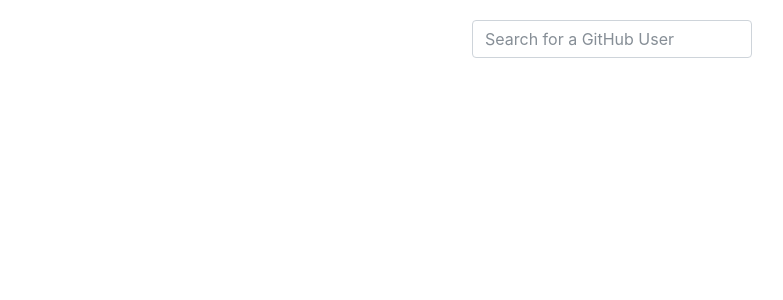
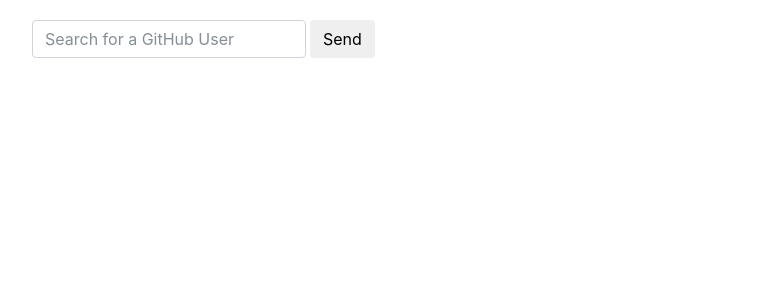
Before and after one commit to Talkingbaby/githome, a React (Create React App) app: page / in a window 1280 px wide. Shown: the top 300 px of the page, without its empty margins (4-787 px from the left). Built offline with nearby package versions, Linux system fonts and the light colour scheme.

Commit message:
search switched to button submit

```diff
--- a/public/index.html
+++ b/public/index.html
@@ -8,6 +8,7 @@
       manifest.json provides metadata used when your web app is added to the
       homescreen on Android. See https://developers.google.com/web/fundamentals/engage-and-retain/web-app-manifest/
     -->
+    <script src="https://use.fontawesome.com/004a2d566f.js"></script>
     <link rel="manifest" href="%PUBLIC_URL%/manifest.json">
     <link rel="stylesheet" href="https://maxcdn.bootstrapcdn.com/bootstrap/4.0.0-beta.2/css/bootstrap.min.css" integrity="sha384-PsH8R72JQ3SOdhVi3uxftmaW6Vc51MKb0q5P2rRUpPvrszuE4W1povHYgTpBfshb" crossorigin="anonymous">
     <!--
--- a/src/App.css
+++ b/src/App.css
@@ -6,3 +6,9 @@
   height: 100vh;
   border-right: 1px dotted rgba(0,0,0,0.5);
 }
+.fa {
+  color: black;
+}
+.fa-github {
+  font-size: 3rem;
+}
--- a/src/App.js
+++ b/src/App.js
@@ -1,6 +1,6 @@
 import React, { Component } from 'react';
 import axios from 'axios';
-import _ from 'lodash';
+// import _ from 'lodash';
 
 import Navbar from './ui/Navbar';
 import Body from './ui/Body';
@@ -16,6 +16,7 @@ class App extends Component {
     };
 
     this.handleChange = this.handleChange.bind(this);
+    this.handleSearch = this.handleSearch.bind(this);
     this.callUser = this.callUser.bind(this);
     this.callUserRepos = this.callUserRepos.bind(this);
 }
@@ -56,11 +57,17 @@ class App extends Component {
 
   handleChange(event) {
     this.setState({userName: event.target.value});
-    const userSearch = _.debounce((term) => { this.callUser(this.state.userName) }, 500);
-    const repoSearch = _.debounce((term) => { this.callUserRepos(this.state.userName) }, 500);
-    userSearch();
-    repoSearch();
+    // const userSearch = _.debounce((term) => { this.callUser(this.state.userName) }, 1000);
+    // const repoSearch = _.debounce((term) => { this.callUserRepos(this.state.userName) }, 1000);
+    // userSearch();
+    // repoSearch();
     console.log(this.state.userName);
+  }
+
+  handleSearch() {
+    // this.callUser();
+    // this.callUserRepo();
+    console.log("I work!");
   }
 
   render() {
@@ -73,6 +80,7 @@ class App extends Component {
           userInfo={this.state.userInfo}
           userName={this.state.userName}
           handleChange={this.handleChange}
+          handleSearch={this.handleSearch}
           /* onSearchTermChange={callUser} */
         />
         <Body repos={this.state.results} />
--- a/src/ui/Navbar.js
+++ b/src/ui/Navbar.js
@@ -1,19 +1,38 @@
 import React, { Component } from 'react';
+
+// "hireable": null,
+// "bio": null,
+// "public_repos": 33,
+// "public_gists": 1,
+// "followers": 2,
+// "following": 0,
 
 const style = {
     ul: {
         width: '100%',
+        flexDirection: 'row'
     },
     li: {
         border: 'none',
-        width: '20rem'
+        // width: '20rem'
     }
 };
 
+const Avatar = () => {
+    return (
+        <li style={style.li} className="list-group-item">
+            <img
+                src={this.props.userInfo.avatar_url}
+                className="rounded nav-img"
+            />
+            <sub>{this.props.userInfo.login}</sub>
+        </li>
+    );
+}
+
 const Search = (props) => {
-
     return (
-        <li style={style.li} className="list-group-item align-self-center">
+        <li style={style.li} className="list-group-item d-flex flex-row mr-auto">
             <input
                 type="text"
                 className="form-control"
@@ -21,6 +40,7 @@ const Search = (props) => {
                 value={props.userName}
                 onChange={props.handleChange}
             />
+            <button onClick={props.handleSearch} className="btn btn-default ml-1">Send</button>
         </li>
     );
 }
@@ -28,19 +48,20 @@ const Search = (props) => {
 class Navbar extends Component {
     render() {
         return (
-            <nav className="navbar justify-content-end navbar-expand-lg">
-                <ul style={style.ul} className="list-group">
+            <nav className="navbar navbar-expand-lg">
+                <ul style={style.ul} className="list-group justify-content-between align-items-center">
                     <Search
                         userName={this.props.userName}
                         handleChange={this.props.handleChange}
+                        handleSearch={this.props.handleSearch}
                     />
+                    <li style={style.li} className="list-group-item">
+                        <a href={this.props.userInfo.html_url} target="_blank">
+                            { this.props.userInfo.html_url ? <i className="fa fa-github" aria-hidden="true"></i> : null }
+                        </a>
+                    </li>
+                    { this.props.userInfo.avatar_url ? <Avatar /> : null }
                 </ul>
-                <a href={this.props.userInfo.html_url} target="_blank">
-                    <img
-                        src={this.props.userInfo.avatar_url}
-                        className="rounded nav-img"
-                    />
-                </a>
             </nav>
         );
     }
```
